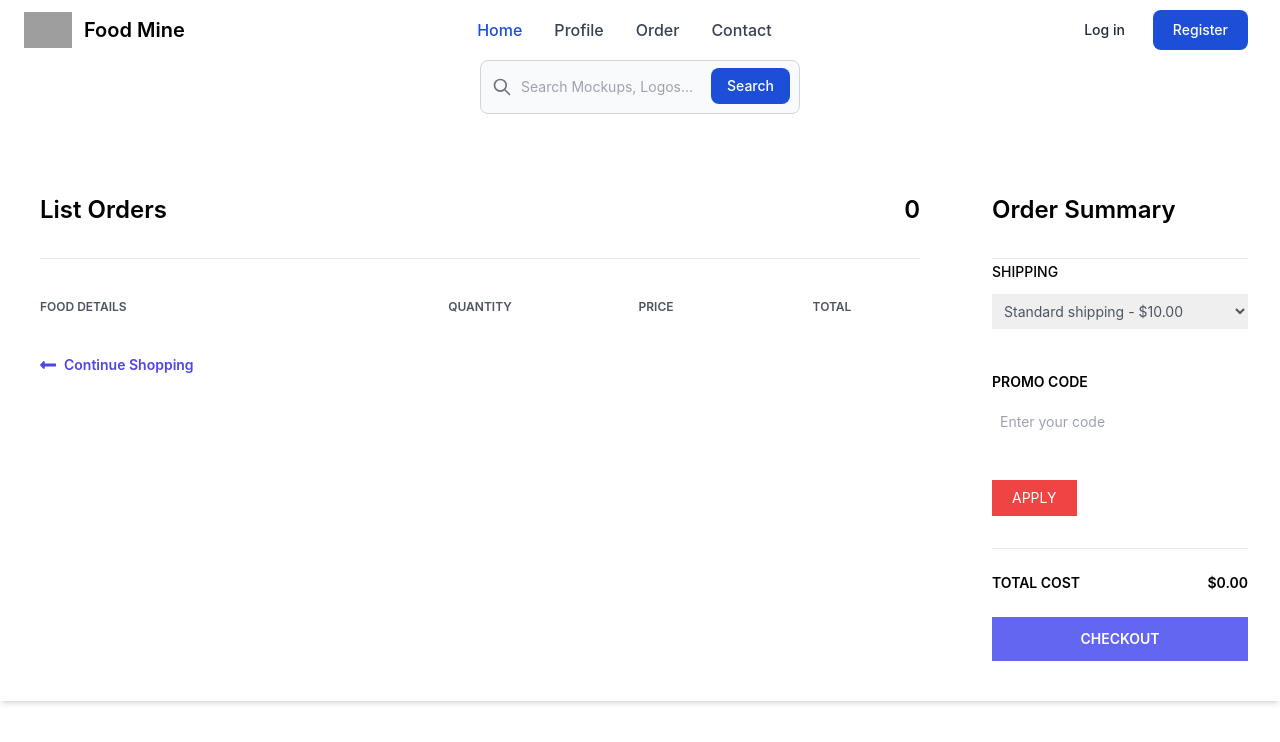
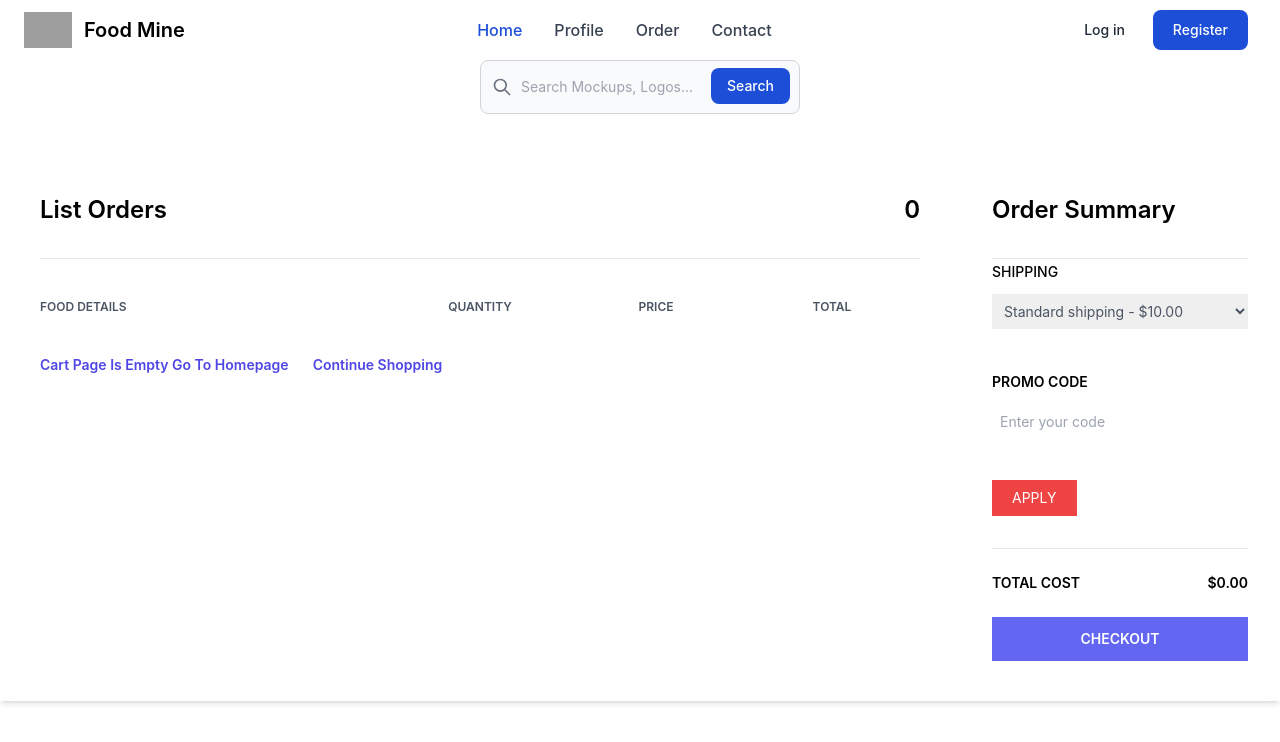
Before and after one commit to lucasngucii/Food-UI, an Angular app: page /cart-page in a window 1280 px wide. Shown: the top 742 px of the page. Built offline with nearby package versions, Linux system fonts and the light colour scheme; grey boxes are pictures that could not be loaded.

Commit message:
22/12/2022

```diff
--- a/src/app/components/pages/cart-page/cart-page.component.html
+++ b/src/app/components/pages/cart-page/cart-page.component.html
@@ -1,6 +1,5 @@
 <app-header></app-header>
 <app-search></app-search>
-
 <div class="container mx-auto mt-10">
     <div class="flex shadow-md my-10">
         <div class="w-3/4 bg-white px-10 py-10">
@@ -65,9 +64,10 @@
             </div>
 
             <a routerLink="/" class="flex font-semibold text-indigo-600 text-sm mt-10">
+                <app-not-found [visible]="!cart || !cart.items.length" notFoundMessage="Cart Page Is Empty"
+                    resetLinkText="Go To Homepage">
+                </app-not-found>
                 <svg class="fill-current mr-2 text-indigo-600 w-4" viewBox="0 0 448 512">
-                    <path
-                        d="M134.059 296H436c6.627 0 12-5.373 12-12v-56c0-6.627-5.373-12-12-12H134.059v-46.059c0-21.382-25.851-32.09-40.971-16.971L7.029 239.029c-9.373 9.373-9.373 24.569 0 33.941l86.059 86.059c15.119 15.119 40.971 4.411 40.971-16.971V296z" />
                 </svg>
                 Continue Shopping
             </a>
```
